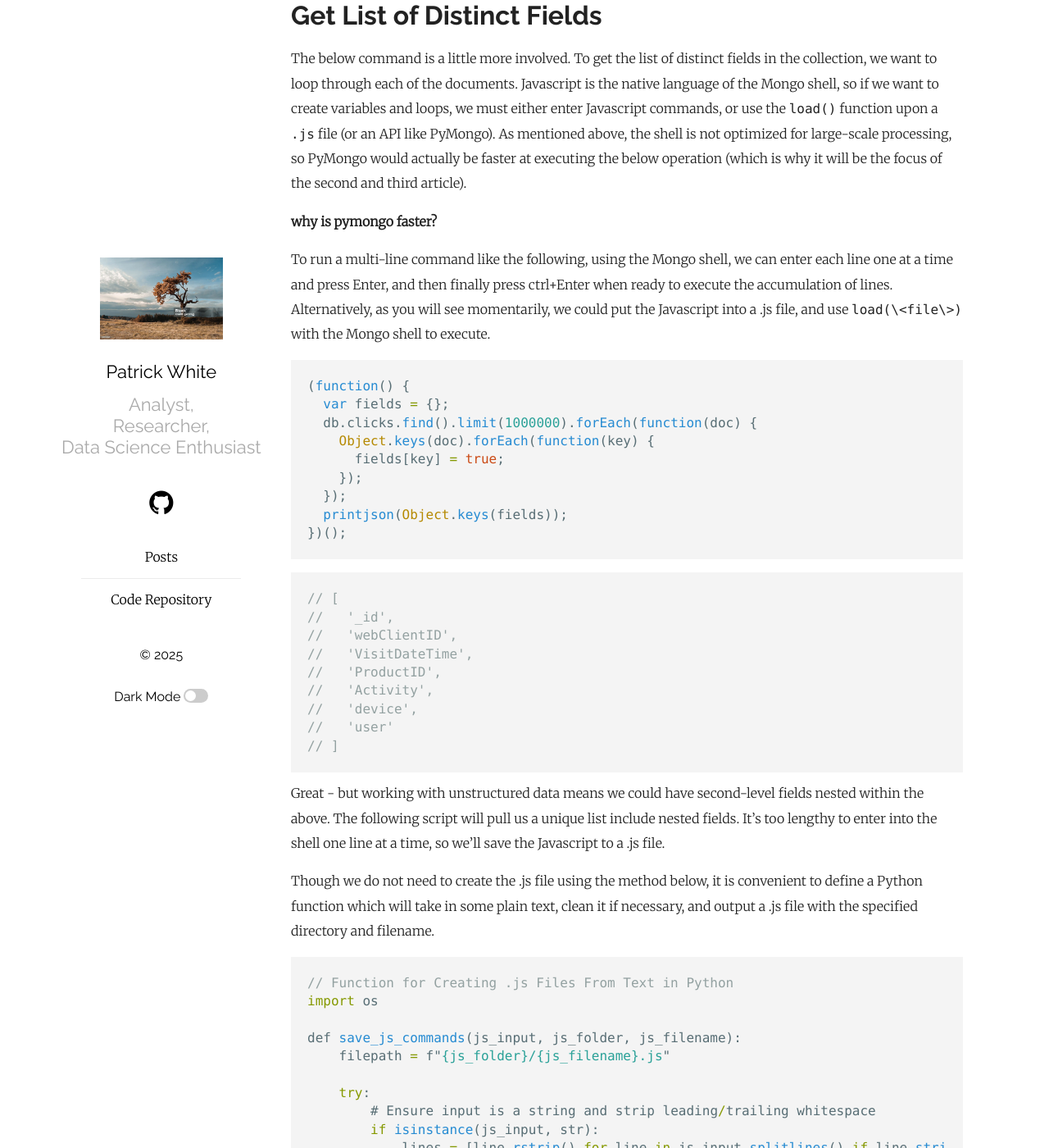
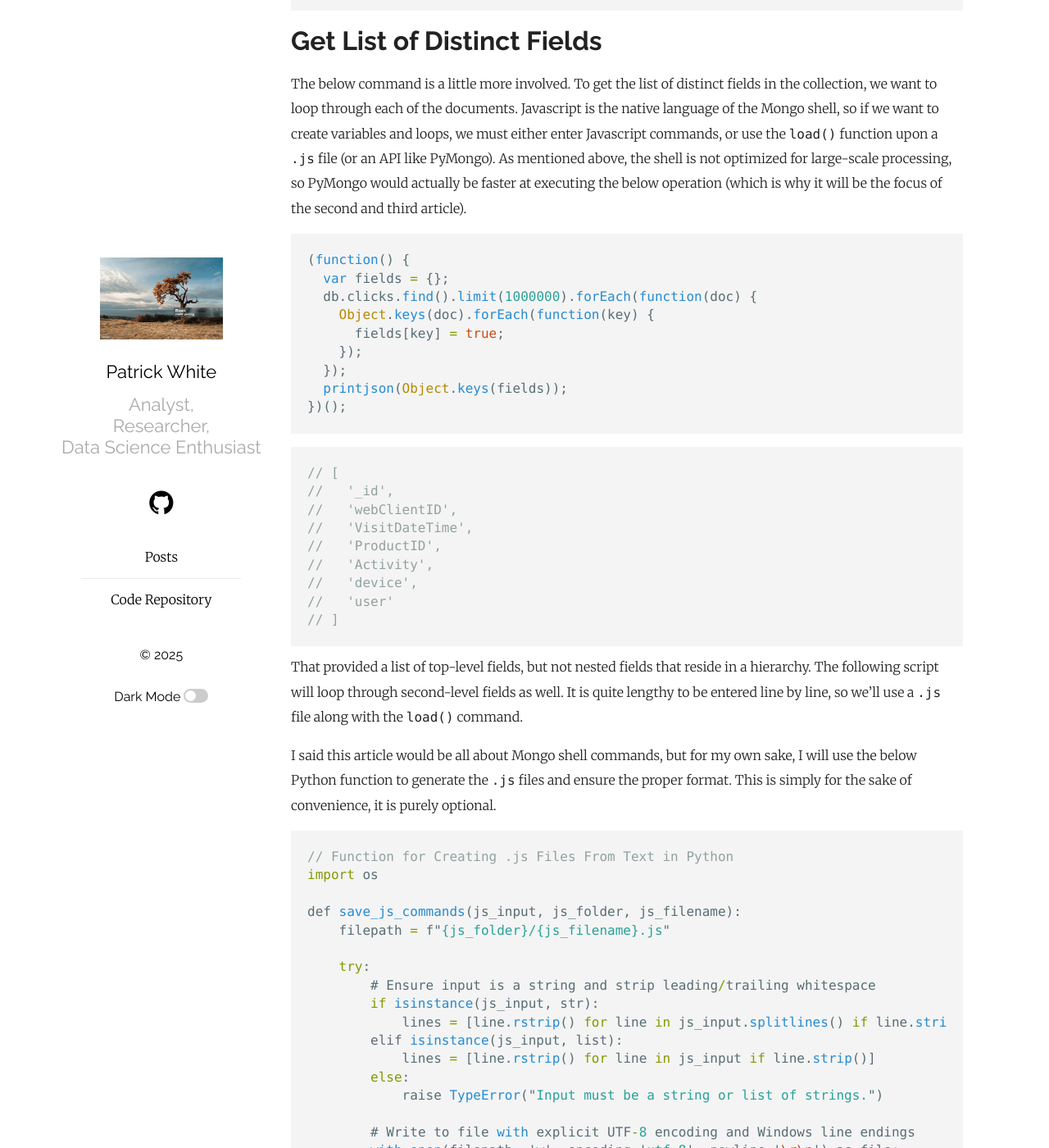
Before and after one commit to pw398/pw398.github.io, a Jekyll site: the page built from _posts/2025-05-28-MongoDB-via-MongoShell.md, in a window 1280 px wide and 1400 px high, scrolled down 7729 px. Shown: the whole window at 82% size. Built offline with Jekyll 4.4.1, drawn with Linux system fonts in a browser that asks for light colours; some of the changed text lies outside the part shown.

Commit message:
Add files via upload

`````diff
--- a/_posts/2025-05-28-MongoDB-via-MongoShell.md
+++ b/_posts/2025-05-28-MongoDB-via-MongoShell.md
@@ -58,7 +58,7 @@
 
 
 
-# Installation -> (link to instructions)
+# Installation
 
 The MongoDB website has robust tutorials for installation. Be sure to get the Mongo shell and add it to PATH so you can follow along with the below. Although the code is provided in a notebook format, the commands in this article and the first 'notebook' will only work through the Mongo shell. This can be opened directly (by clicking on the .exe file), or from the command prompt using <code>mongosh</code>.
 
@@ -135,7 +135,7 @@
 
 # Import Data
 
-We will be importing clickstream data from a <code>.bson</code> file with the data records, along with a <code>.json</code> file with a single record of metadata.
+We will be importing clickstream data from a <code>.bson</code> file with the data records, along with a <code>.json</code> file with a single record of metadata. It corresponds to the web traffic of an e-commerce store called Kirana Store, an indicates with the <code>Activity</code> field whether a pageload or click on a product occured.
 
 Our import commands below will specify <code>--drop</code> to drop the database first if it currently exists, but if at any point you wish to drop a database (in this case named <code>clickstream</code>, you can use the command <code>use clickstream</code> to select it, followed by <code>db.dropDatabase()</code>.
 
@@ -328,11 +328,6 @@
 The below command is a little more involved. To get the list of distinct fields in the collection, we want to loop through each of the documents. Javascript is the native language of the Mongo shell, so if we want to create variables and loops, we must either enter Javascript commands, or use the <code>load()</code> function upon a <code>.js</code> file (or an API like PyMongo). As mentioned above, the shell is not optimized for large-scale processing, so PyMongo would actually be faster at executing the below operation (which is why it will be the focus of the second and third article).
 
 
-**why is pymongo faster?**
-
-To run a multi-line command like the following, using the Mongo shell, we can enter each line one at a time and press Enter, and then finally press ctrl+Enter when ready to execute the accumulation of lines. Alternatively, as you will see momentarily, we could put the Javascript into a .js file, and use <code>load(\<file\>)</code> with the Mongo shell to execute.
-
-
 ```js
 (function() {
   var fields = {};
@@ -359,10 +354,9 @@
 // ]
 ````
 
+That provided a list of top-level fields, but not nested fields that reside in a hierarchy. The following script will loop through second-level fields as well. It is quite lengthy to be entered line by line, so we'll use a <code>.js</code> file along with the <code>load()</code> command.
 
-Great - but working with unstructured data means we could have second-level fields nested within the above. The following script will pull us a unique list include nested fields. It's too lengthy to enter into the shell one line at a time, so we'll save the Javascript to a .js file.
-
-Though we do not need to create the .js file using the method below, it is convenient to define a Python function which will take in some plain text, clean it if necessary, and output a .js file with the specified directory and filename.
+I said this article would be all about Mongo shell commands, but for my own sake, I will use the below Python function to generate the <code>.js</code> files and ensure the proper format. This is simply for the sake of convenience, it is purely optional.
 
 
 ```js
@@ -438,7 +434,7 @@
 # ✅ JavaScript code saved successfully to: C:/Users/patwh/Downloads/js_commands/unique_fields_nested.js
 ```
 
-The below is what we type into the Mongo shell to execute the .js script. Replace my directory with the directory pertaining to yourself.
+The below is what we type into the Mongo shell to execute the <code>.js</code> script. Replace my directory with the directory pertaining to yourself.
 
 ```js
 load("C:/Users/patwh/Downloads/js_commands/unique_fields_nested.js")
@@ -467,7 +463,7 @@
 
 # Get Number of Distinct Values by Field
 
-It would be informative to know how many distinct values correspond to each of the fields in the collection.
+It would be informative to see how many distinct values correspond to each of the fields in the collection. For that, we can use the following.
 
 ```python
 js_code = """
@@ -539,14 +535,14 @@
 // user.UserID: 34051 unique values
 ```
 
-We see some fields we didn't see with the sample document, such as <code>user.UserID</code>.These correspond to users of the Kirana store dataset who have signed up to create an account.
+We see some fields we didn't see in the sample document, such as <code>user.UserID</code>.These correspond to users of the Kirana store dataset who have signed up to create an account.
 
 
 
 ### Dynamic Version (First Finds Fields, then Distinct Value Counts)
 
 
-Finding the unique list of fields and then hard-coding them into the search for distinct values may have saved us some time - or at least, it broke a very long task (given the 6.1M documents) into two shorter tasks. But the code to perform both actions in dynamic fashion, without hard-coding, is provided below.
+Finding the unique list of fields and then hard-coding them into the search for distinct values broke a very long task (given the 6.1M documents) into two shorter tasks. But the code to perform both actions in dynamic fashion, without hard-coding, is provided below.
 
 ```python
 js_code = """
@@ -647,24 +643,24 @@
 
 # CRUD Operations
 
-Fundamental database operations include creating new records, removing records, updating records, and deleting records - hence the acronym CRUD. The below will demonstrate some examples of each.
+Fundamental database operations include creating new records, removing records, updating records, and deleting records - hence the acronym CRUD. The below will demonstrate examples of each.
 
 
 ## Remove and Create
 
-The task below will be to remove a record, or multiple records, capture the data in a Javascript variable, and then perform an insertion operation to put them back into the collection.
+To demonstrate the actions of removing a record, creating a record, and saving a record to a Javascript variable, we will capture the last record's data in a variable, remove that record, and then re-insert it from the variable.
 
 
 ### Remove and Re-Insert the Last Record
 
-To capture the data of the <code>clicks</code>-collection record that we will momentarily delete, we use the <code>find()</code> operation combined with a <code>sort</code>:
+To capture the data of the <code>clicks</code> record that we will momentarily delete, we use the <code>find()</code> operation combined with <code>sort</code> and <code>limit</code>.
 
 ```js
 // capture data in a javascript variable
 var lastDoc = db.clicks.find().sort({ _id: -1 }).limit(1).next();
 ````
 
-And the data is then presented in JSON format.
+The data is represented in JSON format.
 
 ```js
 // {
@@ -691,7 +687,7 @@
 // { acknowledged: true, deletedCount: 1 }
 ````
 
-Finally, we use <code>insertOne()</code> with reference to our stored variable to re-insert the record. If the data were not in JSON format, we would need to transform it to such.
+Finally, we use <code>insertOne()</code> with reference to our stored variable in order to re-insert the record. If the data were not in JSON format, we would need to transform it first.
 
 ```js
 // insert the record back into the collection
@@ -709,7 +705,9 @@
 
 ### Remove and Re-Insert the Last 5 Records
 
-Below, same drill as above, but for multiple records at the same time. We capture the data of the last 5 records:
+Similarly, we can do the same as above with a batch of records. Below, I will use the last 5.
+
+We capture the data in a variable:
 
 ```js
 // capture data in a javascript variable
@@ -730,7 +728,7 @@
 // { acknowledged: true, deletedCount: 5 }
 ```
 
-And finally, use <code>insertMany()</code> to insert them back in, all at the same time.
+And finally, use <code>insertMany()</code> to insert them all back in at the same time.
 
 ```js
 // insert them back in
@@ -756,7 +754,7 @@
 
 ## Read
 
-We've done a healthy amount of 'read' operations already, but the below will provide some more examples of how to query for the data you are looking for. First, we'll filter to a particular field, in this case the record ID. No documents have duplicate IDs, so the below <code>findOne()</code> will either return one document or none.
+<p>We've already executed a fair amount of queries, but the below will elaborate. First, we'll filter to a particular field, in this case the <code>_id</code>. No documents have duplicate IDs, so the below <code>findOne()</code> will return either one document or none.</p>
 
 
 <h3>Filter to <code>_id</code> Equal to <code>60df129dad74d9467ceebd51</code></h3>
@@ -805,7 +805,7 @@
 
 ### Find First 2 Records Where <code>device.Browser</code> is not Firefox
 
-If wanting to return more than one document, we use <code>find()</code> rather than <code>findOne()</code>. We can use <code>limit</code> as done below in order to truncate the data returned to a certain number of records - in this case, the first two records where the browser is not equal to Firefox, using the <code>$ne</code> (not equal) operator.
+If wanting to return more than one document, we use <code>find()</code> rather than <code>findOne()</code>. As we did above, we use <code>limit</code> to truncate the data returned to a certain number of records - in this case, the first two records where the browser is not equal to <code>Firefox</code>, using the <code>$ne</code> (not equal) operator.
 
 ```js
 db.clicks.find({ "device.Browser": { $ne: "Firefox" } }).limit(2);
@@ -840,7 +840,9 @@
 
 ### Find First 2 Records Where <code>device.Browser</code> and <code>VisitDateTime</code> > 5/20/2018
 
-Of course, we also have comparison operators such as <code>$gt</code>, used below to get the first two records which have a date later than May 20.
+
+Of course, we also have comparison operators such as <code>$gt</code>, used below to get two records (using <code>limit</code> which have a date later than May 20.
+
 
 ```js
 db.clicks.find({
@@ -877,6 +879,7 @@
 
 ### Get the Minimum and Maximum <code>VisitDateTime</code>
 
+
 To get the minimum and maximum values of a field that spans a numerical or date-based range, we can use something like the following. Aggregation will be covered further in the following articles.
 
 
@@ -906,7 +909,9 @@
 
 ### Get Count of Records Where <code>VisitDateTime</code> is Greater Than 5/20/2018
 
-We can use <code>countDocuments()</code> as we did to get the count of records in a collection, but apply a filter such as the one we used just above. Below, we see that about 2.45M records have a date greater than May 20.
+
+Above, we used <code>countDocuments()</code> to get the count of records in a collection. Below, we apply a filter such as the one we used just above, and find that about 2.45M records have a date greater than May 20.
+
 
 ```js
 db.clicks.countDocuments({
@@ -922,8 +927,6 @@
 
 
 ### Get Count of Records Where <code>user.Country</code> is <code>India</code> or <code>United States</code>
-
-
 
 
 #### Using <code>$or</code>
`````
Also changed, not shown: other parts of _posts/2025-05-28-MongoDB-via-MongoShell.md (+6 -2 lines).
